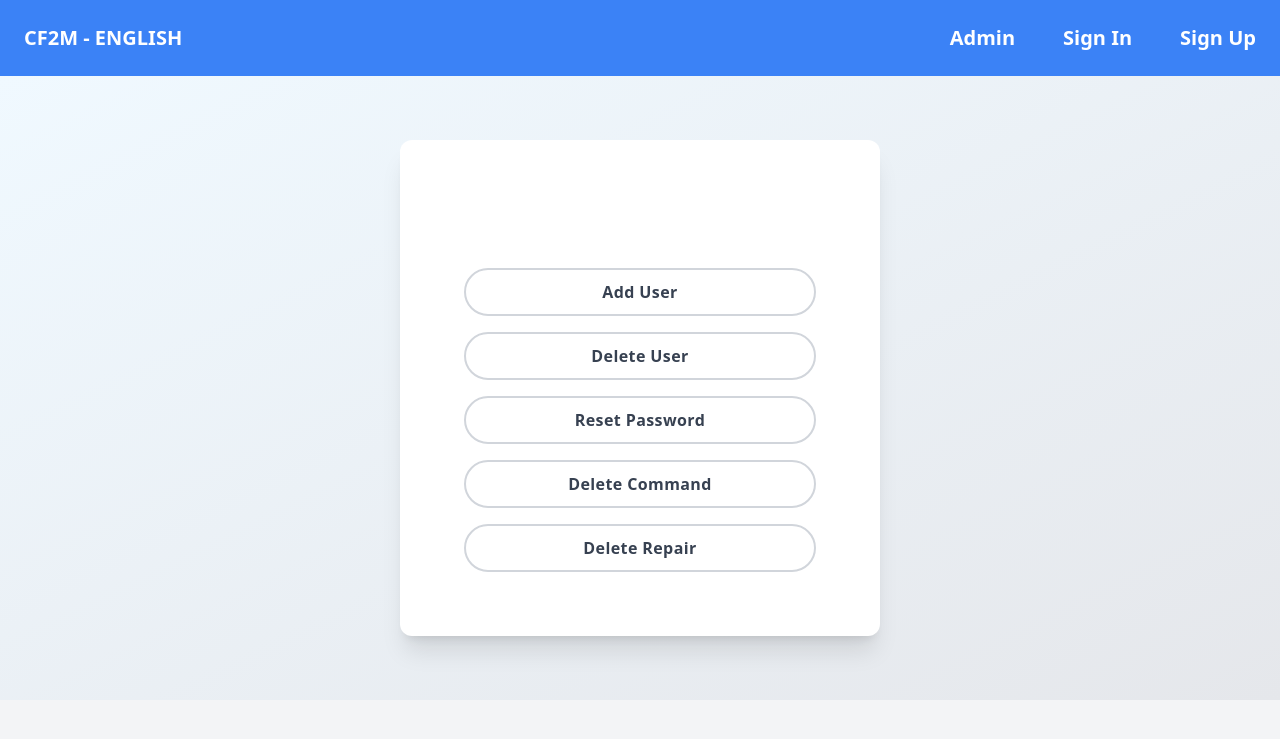
After one commit to Leerlandais/cf2m_english, a PHP site: template view/private/private.adminControls.html.twig in a window 1280 px wide. The commit adds this page. Shown: the top 739 px of the page. Run offline with PHP 8.4, Linux system fonts and the light colour scheme; the template is opened without the code that fills it, so the values that code supplies are empty; a stand-in replaces the project's code that opens the database connection; some libraries are stand-ins or nearby versions.

Commit message:
started admin page

```diff
--- a/Controllers/RouteController.php
+++ b/Controllers/RouteController.php
@@ -12,6 +12,8 @@ $router->registerRoute('createUser', ConnectionController::class, 'create');
 $router->registerRoute("logout", ConnectionController::class, "logout");
 $router->registerRoute('404', ErrorController::class, 'error404');
 
+// ADMIN ROUTES
+$router->registerRoute('adminControls', AdminController::class, 'adminControls');
 
 
 
--- /dev/null
+++ b/view/private/private.adminControls.html.twig
@@ -0,0 +1,77 @@
+{% extends "template.html.twig" %}
+
+{% block sectionOne %}
+    <div class="relative py-16 bg-gradient-to-br from-sky-50 to-gray-200">
+        <div class="relative container m-auto px-6 text-gray-500 md:px-12 xl:px-40">
+            <div class="m-auto md:w-8/12 lg:w-6/12 xl:w-6/12">
+                <div class="rounded-xl bg-white shadow-xl">
+                    <div class="p-6 sm:p-16">
+                        <div class="mt-16 grid space-y-4">
+                            <button class="group h-12 px-6 border-2 border-gray-300 rounded-full transition duration-300
+ hover:border-blue-400 focus:bg-blue-50 active:bg-blue-100">
+                                <span class="relative flex items-center space-x-4 justify-center">
+                                    <a href="?route=super&action=addUser">
+                                        <span class="block w-max font-semibold tracking-wide
+                                                    text-gray-700 text-sm transition duration-300
+                                                    group-hover:text-blue-600 sm:text-base">
+                                            Add User
+                                        </span>
+                                    </a>
+                                </span>
+                            </button>
+                            <button class="group h-12 px-6 border-2 border-gray-300 rounded-full transition duration-300
+ hover:border-blue-400 focus:bg-blue-50 active:bg-blue-100">
+                                <span class="relative flex items-center space-x-4 justify-center">
+                                    <a href="?route=super&action=delUser">
+                                        <span class="block w-max font-semibold tracking-wide
+                                                    text-gray-700 text-sm transition duration-300
+                                                    group-hover:text-blue-600 sm:text-base">
+                                            Delete User
+                                        </span>
+                                    </a>
+                                </span>
+                            </button>
+                            <button class="group h-12 px-6 border-2 border-gray-300 rounded-full transition duration-300
+ hover:border-blue-400 focus:bg-blue-50 active:bg-blue-100">
+                                <span class="relative flex items-center space-x-4 justify-center">
+
+                                    <a href="?route=super&action=resetPass">
+                                        <span class="block w-max font-semibold tracking-wide
+                                                    text-gray-700 text-sm transition duration-300
+                                                    group-hover:text-blue-600 sm:text-base">
+                                            Reset Password
+                                        </span>
+                                    </a></span>
+                            </button>
+                            <button class="group h-12 px-6 border-2 border-gray-300 rounded-full transition duration-300
+                                     hover:border-blue-400 focus:bg-blue-50 active:bg-blue-100">
+                                <span class="relative flex items-center space-x-4 justify-center">
+
+                                    <a href="?route=super&action=deleteCommand">
+                                        <span class="block w-max font-semibold tracking-wide
+                                                    text-gray-700 text-sm transition duration-300
+                                                    group-hover:text-blue-600 sm:text-base">
+                                            Delete Command
+                                        </span>
+                                    </a></span>
+                            </button>
+                            <button class="group h-12 px-6 border-2 border-gray-300 rounded-full transition duration-300
+                                     hover:border-blue-400 focus:bg-blue-50 active:bg-blue-100">
+                                <span class="relative flex items-center space-x-4 justify-center">
+
+                                    <a href="?route=super&action=deleteRepair">
+                                        <span class="block w-max font-semibold tracking-wide
+                                                    text-gray-700 text-sm transition duration-300
+                                                    group-hover:text-blue-600 sm:text-base">
+                                            Delete Repair
+                                        </span>
+                                    </a></span>
+                            </button>
+                        </div>
+
+                    </div>
+                </div>
+            </div>
+        </div>
+    </div>
+{% endblock %}
--- /dev/null
+++ b/view/public/inc/_navBar.html.twig
@@ -0,0 +1,12 @@
+<header class="bg-blue-500">
+    <nav class="container mx-auto p-6">
+        <div class="flex items-center justify-between text-white font-bold text-xl">
+            <a href="?route={{ userRole ? "general" : "home" }}">CF2M - ENGLISH</a>
+            <div class="flex items-center gap-x-12">
+                <a href="?route=adminControls">Admin</a>
+                <a href="?route=connectUser">Sign In</a>
+                <a href="?route=createUser">Sign Up</a>
+            </div>
+        </div>
+    </nav>
+</header>
--- a/view/template.html.twig
+++ b/view/template.html.twig
@@ -19,17 +19,7 @@
     </div>
 {% endblock %}
 {% block navBar %}
-    <header class="bg-blue-500">
-        <nav class="container mx-auto p-6">
-            <div class="flex items-center justify-between text-white font-bold text-xl">
-                <a href="?route={{ userRole ? "general" : "home" }}">CF2M - ENGLISH</a>
-                <div class="flex items-center gap-x-12">
-                <a href="?route=connectUser">Sign In</a>
-                <a href="?route=createUser">Sign Up</a>
-                </div>
-            </div>
-        </nav>
-    </header>
+    {% include "public/inc/_navBar.html.twig" %}
 {% endblock %}
 {% block javascript %}
 <script src="{{ PUB_DIR }}scripts/tableSorter.js"></script>
```
Also changed, not shown: Controllers/AdminController.php (added, +29 -0 lines), dist/tailwind.min.css.
